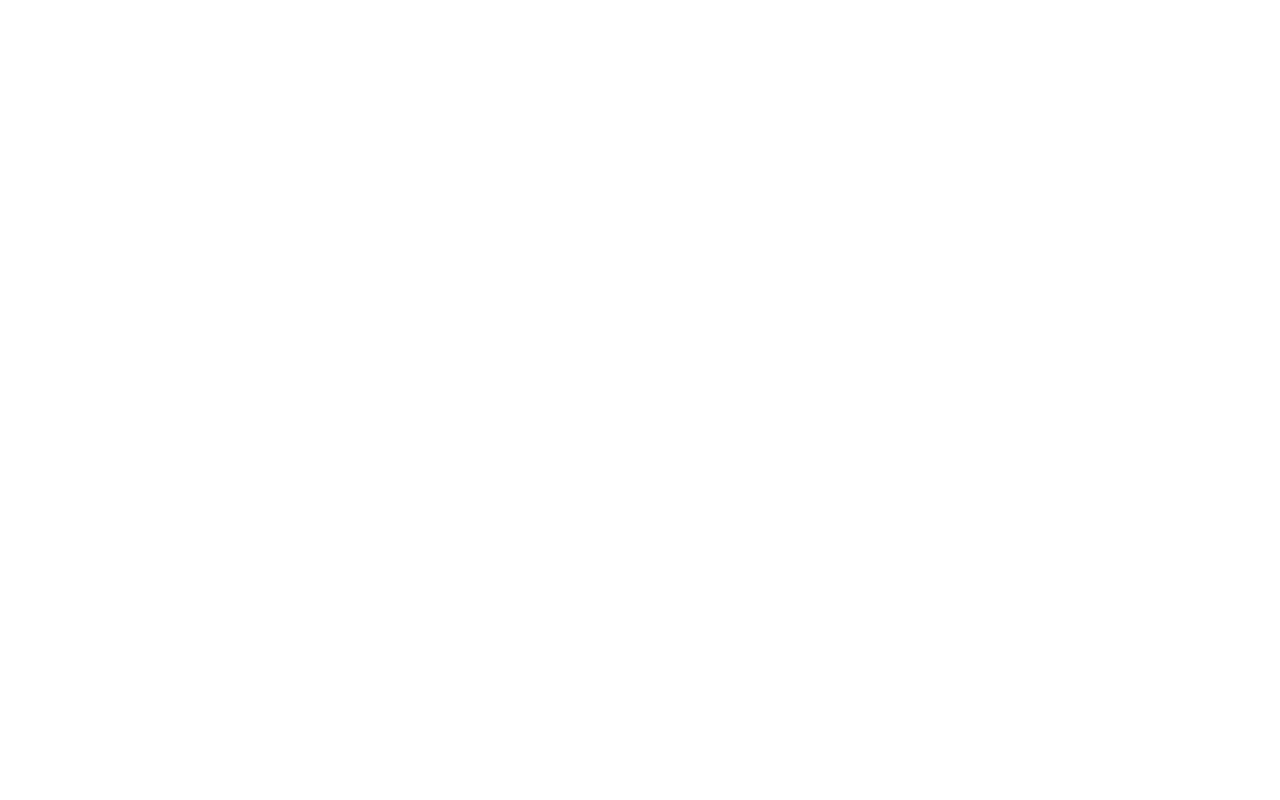
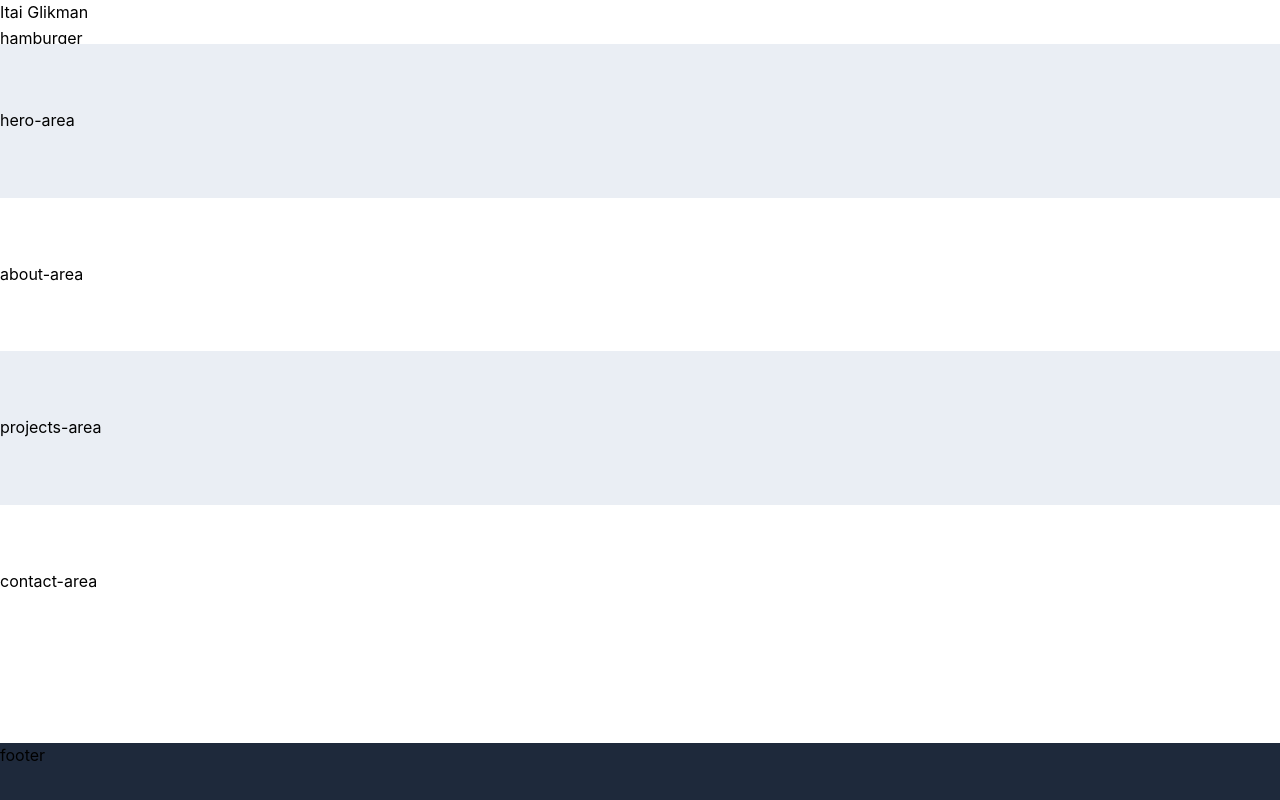
Before and after one commit to itaiglikman/portfolio-elevation-html, a plain HTML site: page index.html in a window 1280 px wide. Drawn offline with Linux system fonts and the light colour scheme.

Commit message:
feat: first project set up - Basic layout and class name. Root color variables. General css setups. Css main areas setups.

```diff
--- a/index.html
+++ b/index.html
@@ -4,13 +4,39 @@
 
 <!DOCTYPE html>
 <html lang="en">
+
 <head>
     <meta charset="UTF-8">
     <meta name="viewport" content="width=device-width, initial-scale=1.0">
     <title>Document</title>
     <link rel="stylesheet" href="styles.css">
 </head>
+
 <body>
 
+    <header>
+        <div class="dev-name">Itai Glikman</div>
+        <nav class="header-nav">hamburger</nav>
+    </header>
+
+    <main>
+
+        <section class="hero-area">hero-area</section>
+
+        <section class="about-area">about-area</section>
+
+        <section class="projects-area">projects-area</section>
+
+        <section class="contact-area">contact-area</section>
+
+    </main>
+
+    <footer>footer</footer>
+
+
+
+
+
 </body>
+
 </html>
--- a/styles.css
+++ b/styles.css
@@ -0,0 +1,69 @@
+:root {
+  --blue: #2463eb;
+  --footer-bg-color: #1e293b;
+  --orange-btn-bg-color: #f59e0b;
+  --grey-section-bg-color: #eaeef4;
+  --grey-text-color: #64748b;
+}
+
+* {
+  box-sizing: border-box;
+  margin: 0;
+  padding: 0;
+}
+
+body,
+html {
+  min-height: 100vh;
+}
+
+body {
+  font-family: -apple-system, BlinkMacSystemFont, "Segoe UI", Roboto, sans-serif;
+  font-size: 1rem;
+  line-height: 1.6;
+  display: flex;
+  flex-direction: column;
+}
+
+/* header area================================== */
+header {
+  height: 44px;
+}
+
+/* main area================================== */
+main {
+  flex: 1;
+}
+
+main > .hero-area,
+main > .projects-area {
+  background-color: var(--grey-section-bg-color);
+}
+
+/* sections area================================== */
+section {
+  padding: 4rem 0;
+}
+
+/* section hero area================================== */
+main > .hero-area {
+}
+
+/* section about area================================== */
+main > .about-area {
+}
+
+/* section projects area================================== */
+main > .projects-area {
+}
+
+/* section contact area================================== */
+main > .contact-area {
+}
+
+/* footer area================================== */
+/* make footer sticky */
+footer {
+  background-color: var(--footer-bg-color);
+  height: 57px;
+}
```
